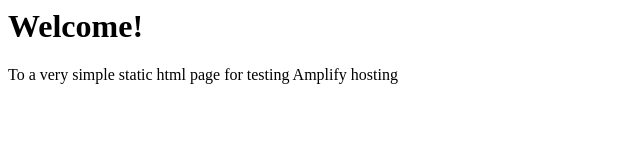
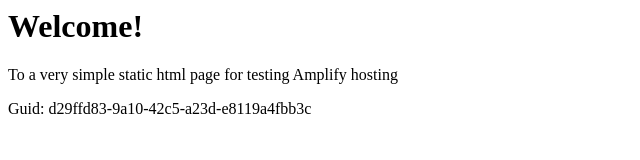
Before and after one commit to aws-aemilia-syd/Github-PR-Commit-Integration-Test-DoNotTouch-Gith-OKSLNVO2-v1-preprod-ap-southeast-2, a website: page src/index.html in a window 1280 px wide. Shown: the whole page, without its empty margins (0-640 px from the left). Drawn offline with Linux system fonts and the light colour scheme.

Commit message:
commit from integ tests

```diff
--- a/src/index.html
+++ b/src/index.html
@@ -1,3 +1,5 @@
+
+
 <html lang="en">
 
 <head>
@@ -10,6 +12,6 @@
 <body>
     <h1>Welcome!</h1>
     <p>To a very simple static html page for testing Amplify hosting</p>
-</body>
+    <p>Guid: d29ffd83-9a10-42c5-a23d-e8119a4fbb3c</p></body>
 
 </html>
```
